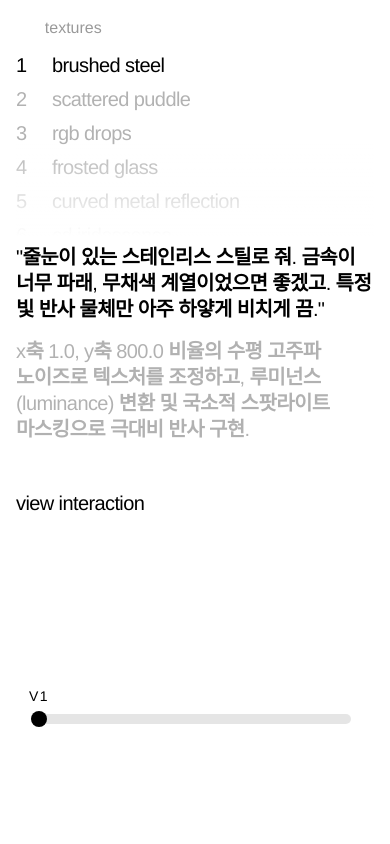
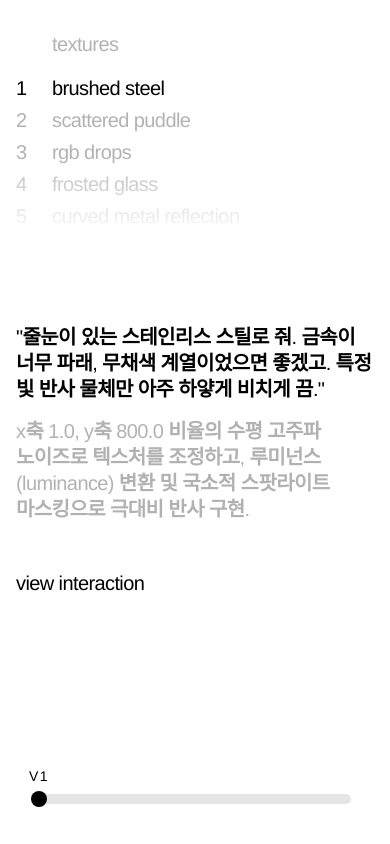
Before and after one commit to jonghyeokcolinlee/texture, a Next.js app: page / in a window 390 px wide. Built offline with nearby package versions, Linux system fonts and the light colour scheme.

Commit message:
feat: update homepage layout and content in page.tsx

```diff
--- a/src/app/page.tsx
+++ b/src/app/page.tsx
@@ -181,6 +181,7 @@ export default function Home() {
     ];
 
     const [activeMaterialTitle, setActiveMaterialTitle] = useState<string>(materials[0].title);
+    const [hoveredMaterialTitle, setHoveredMaterialTitle] = useState<string | null>(null);
     const [activeVersionIndex, setActiveVersionIndex] = useState<number>(0);
 
     const activeMat = materials.find(m => m.title === activeMaterialTitle) || materials[0];
@@ -225,17 +226,17 @@ export default function Home() {
     };
 
     return (
-        <main className="h-full w-full bg-white flex flex-col md:flex-row overflow-hidden lowercase md:p-6 lg:p-10 md:gap-12 lg:gap-20">
+        <main className="h-full w-full bg-white flex flex-col md:flex-row overflow-hidden lowercase md:p-6 lg:p-10 gap-20 md:gap-12 lg:gap-20">
             {/* 1. Left Pane: Navigation Wheel (Mobile / Desktop) */}
             {/* 1. Left Pane: Navigation Wheel (Mobile / Desktop) */}
             <div className="flex-none md:w-[22%] h-[28%] min-h-[160px] md:h-full px-4 md:px-0 bg-white relative flex flex-col">
                 {/* Fixed Title: textures */}
-                <div className="flex items-start w-full pt-4 pb-2 md:pt-0 md:pb-6 text-black/40 select-none flex-none bg-white z-30">
+                <div className="flex items-start w-full pt-8 pb-4 md:pt-0 md:pb-6 text-black/30 select-none flex-none bg-white z-30 text-[20px] lg:text-[28px] tracking-[-0.03em] leading-[1.2]">
                     <span className="w-[1.8em] shrink-0 text-left" />
                     <p className="mb-0 flex-1 text-left font-medium">textures</p>
                 </div>
 
-                <div className="w-full flex-1 overflow-hidden text-[20px] lg:text-[28px] tracking-[-0.03em] leading-[1.3] font-medium text-black">
+                <div className="w-full flex-1 overflow-hidden text-[20px] lg:text-[28px] tracking-[-0.03em] leading-[1.2] font-medium text-black">
                     <div className="relative w-full h-full overflow-hidden">
                         <div className="absolute bottom-0 left-0 w-full h-[50%] bg-gradient-to-t from-white to-transparent pointer-events-none z-30 md:hidden" />
 
@@ -259,15 +260,28 @@ export default function Home() {
                                         ref={(el) => { itemRefs.current[i] = el; }}
                                         onMouseEnter={() => {
                                             if (window.innerWidth >= 768) {
+                                                setHoveredMaterialTitle(mat.title);
+                                            }
+                                        }}
+                                        onMouseLeave={() => {
+                                            if (window.innerWidth >= 768) {
+                                                setHoveredMaterialTitle(null);
+                                            }
+                                        }}
+                                        onClick={() => {
+                                            if (window.innerWidth >= 768) {
                                                 if (mat.title !== activeMaterialTitle) {
                                                     setActiveMaterialTitle(mat.title);
                                                     setActiveVersionIndex(mat.versions.length - 1);
                                                 }
                                             }
                                         }}
-                                        className={`flex items-start w-full py-1 snap-start md:snap-align-none transition-opacity duration-300 md:cursor-pointer select-none ${isActive ? "opacity-100" : "opacity-30"}`}
+                                        className={`flex items-start w-full py-1 snap-start md:snap-align-none transition-opacity duration-300 md:cursor-pointer select-none
+                                            ${activeMaterialTitle === mat.title ? "opacity-100" : "opacity-30"}`}
                                     >
-                                        <span className="w-[1.8em] shrink-0 text-left">{indicator}</span>
+                                        <span className={`w-[1.8em] shrink-0 text-left transition-colors duration-300 ${hoveredMaterialTitle === mat.title && activeMaterialTitle !== mat.title ? "text-black/100" : ""}`}>
+                                            {indicator}
+                                        </span>
                                         <p className="mb-0 flex-1 text-left">{text}</p>
                                     </div>
                                 );
```
